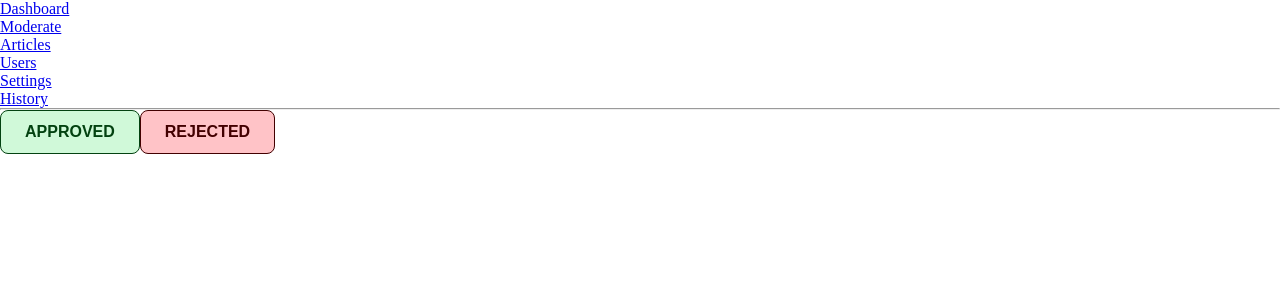
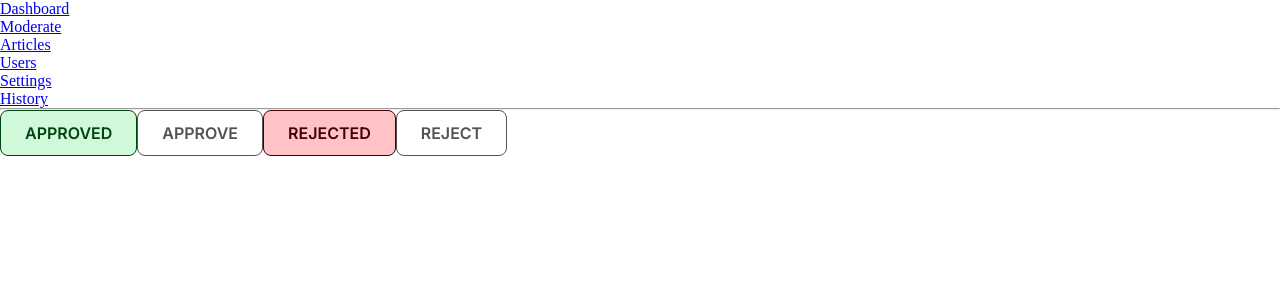
Before and after one commit to kieran-lawrence/comments, a React (Vite) app in the folder apps/web/: page / in a window 1280 px wide. Shown: the top 300 px of the page. Built offline with nearby package versions, Linux system fonts and the light colour scheme; no server answers.

Commit message:
Created reusable button component.

```diff
--- a/apps/web/index.html
+++ b/apps/web/index.html
@@ -3,6 +3,12 @@
     <head>
         <meta charset="UTF-8" />
         <meta name="viewport" content="width=device-width, initial-scale=1.0" />
+        <link rel="preconnect" href="https://fonts.googleapis.com" />
+        <link rel="preconnect" href="https://fonts.gstatic.com" crossorigin />
+        <link
+            href="https://fonts.googleapis.com/css2?family=Inter:ital,opsz,wght@0,14..32,100..900;1,14..32,100..900&display=swap"
+            rel="stylesheet"
+        />
         <title>Comments Dashboard</title>
     </head>
     <body>
--- a/apps/web/src/routes/index.tsx
+++ b/apps/web/src/routes/index.tsx
@@ -17,20 +17,28 @@ function HomePage() {
     return (
         <>
             <Button
-                text="Approved"
-                backgroundColor="#D0F9D9"
-                textColor="#034211"
                 onClick={() => {
-                    alert('bleh')
+                    alert('I am approved, my human told me so 💖')
                 }}
+                type="approved"
             />
             <Button
-                text="Rejected"
-                backgroundColor="#FFC3C7"
-                textColor="#420000"
                 onClick={() => {
-                    alert('Rejected')
+                    alert('I am not yet approved 😭')
                 }}
+                type="approve-neutral"
+            />
+            <Button
+                onClick={() => {
+                    alert('I am rejected, nobody loves me')
+                }}
+                type="rejected"
+            />
+            <Button
+                onClick={() => {
+                    alert('I am not yet rejected 😍')
+                }}
+                type="reject-neutral"
             />
         </>
     )
--- a/packages/ui/src/button.tsx
+++ b/packages/ui/src/button.tsx
@@ -1,28 +1,55 @@
 import './styles/button.css'
 
-type ButtonProps = {
-    backgroundColor: string
-    textColor: string
-    text: string
-    onClick: () => void
-}
+type ButtonProps = { onClick: () => void; type: ButtonType }
 
-export const Button = ({
-    backgroundColor,
-    textColor,
-    text,
-    onClick,
-}: ButtonProps) => {
+type ButtonType = 'approved' | 'rejected' | 'approve-neutral' | 'reject-neutral'
+
+export const Button = ({ onClick, type }: ButtonProps) => {
+    const { textColor, text, backgroundColor } = getButtonConfig(type)
     return (
         <button
-            onClick={onClick}
             style={{
                 borderColor: textColor,
                 background: backgroundColor,
                 color: textColor,
             }}
+            onClick={onClick}
         >
             {text}
         </button>
     )
 }
+
+type ButtonReturnType = {
+    text: string
+    backgroundColor: string
+    textColor: string
+}
+const getButtonConfig = (type: ButtonType): ButtonReturnType => {
+    switch (type) {
+        case 'approved':
+            return {
+                text: 'approved',
+                backgroundColor: '#D0F9D9',
+                textColor: '#034211',
+            }
+        case 'rejected':
+            return {
+                text: 'rejected',
+                backgroundColor: '#FFC3C7',
+                textColor: '#420000',
+            }
+        case 'approve-neutral':
+            return {
+                text: 'approve',
+                backgroundColor: 'none',
+                textColor: '#525252',
+            }
+        case 'reject-neutral':
+            return {
+                text: 'reject',
+                backgroundColor: 'none',
+                textColor: '#525252',
+            }
+    }
+}
--- a/packages/ui/src/styles/button.css
+++ b/packages/ui/src/styles/button.css
@@ -1,10 +1,10 @@
 button {
     padding: 12px 24px;
     border-radius: 8px;
-    color: #525252;
     border: 1px solid #525252;
     font-size: 16px;
     font-weight: 600;
+    font-family: 'Inter', sans-serif;
     text-transform: uppercase;
     background: none;
 }
```
